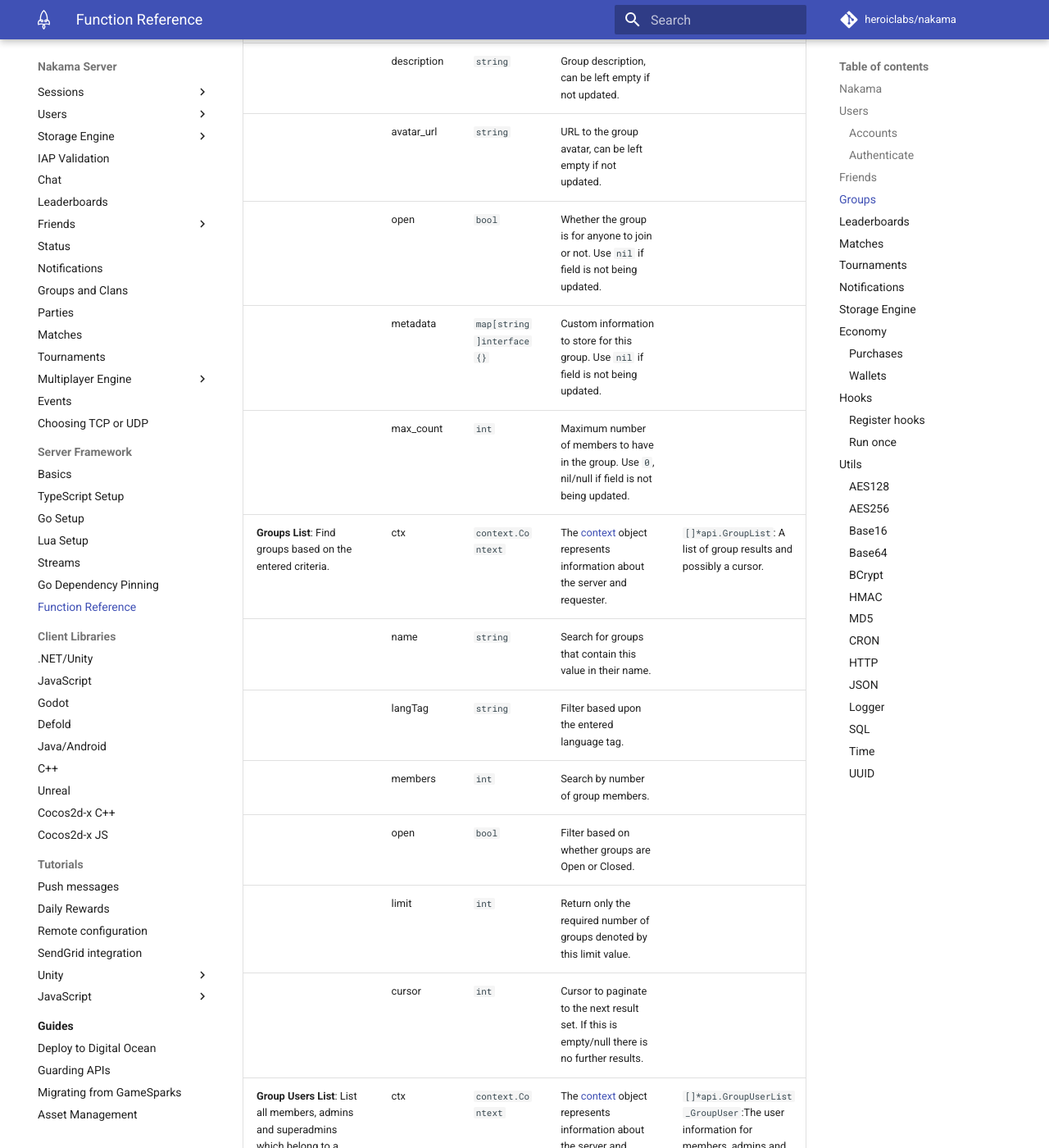
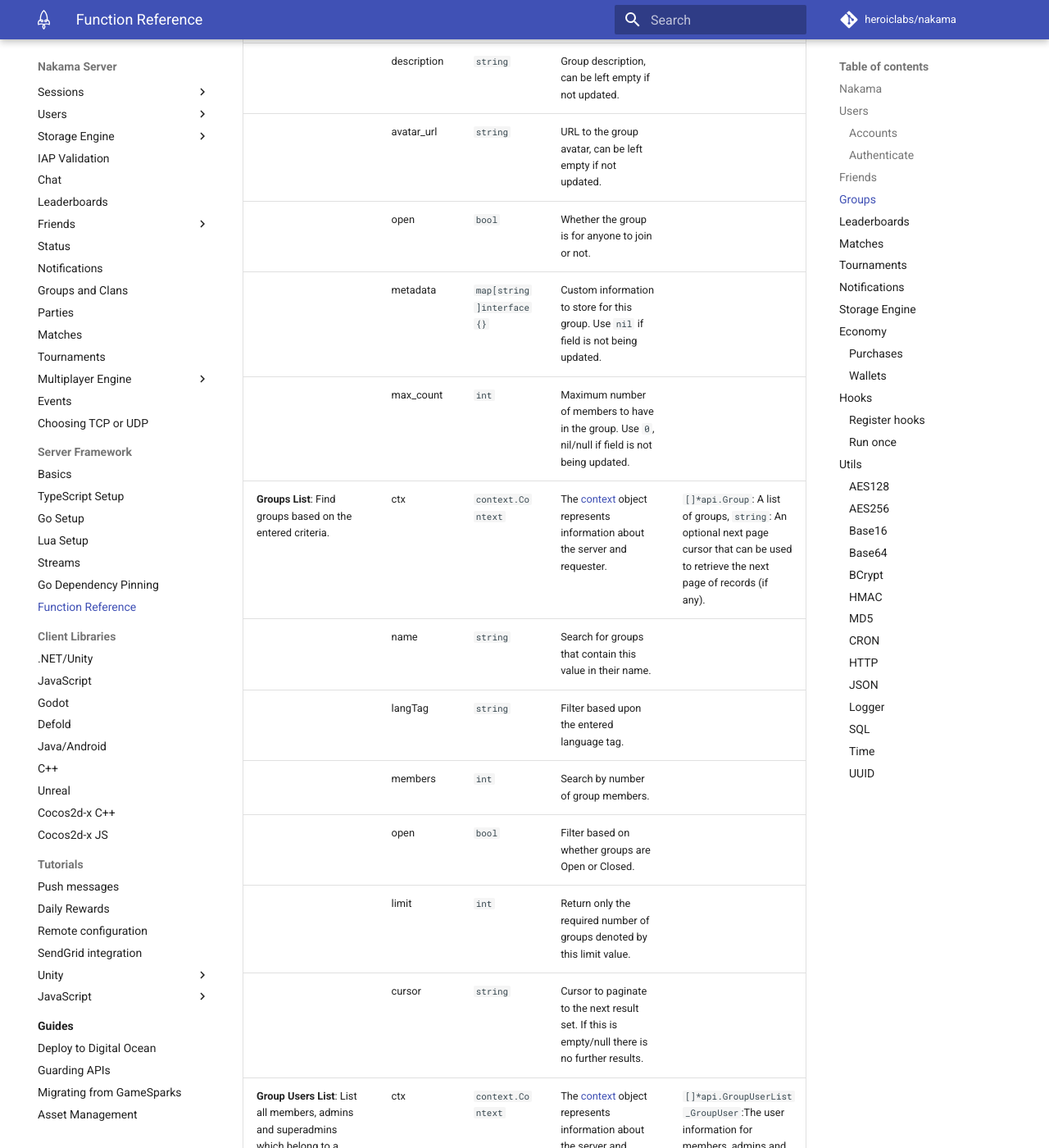
Before and after one commit to heroiclabs/nakama-docs, an MkDocs documentation site: the page built from docs/nakama/server-framework/function-reference.md, in a window 1280 px wide and 1400 px high, scrolled down 15976 px. Shown: the whole window at 82% size. Built offline with MkDocs 1.6.1 and Material for MkDocs 9.7.7, drawn with Linux system fonts in a browser that asks for light colours; comment, search, counter and statistics services are not loaded; some of the changed text lies outside the part shown.

Commit message:
Copy over groups function reference fix

```diff
--- a/docs/nakama/server-framework/function-reference.md
+++ b/docs/nakama/server-framework/function-reference.md
@@ -829,16 +829,16 @@
     | | lang | `string` | Group language. Empty if not updated. |
     | | description | `string` | Group description, can be left empty if not updated. |
     | | avatar_url | `string` | URL to the group avatar, can be left empty if not updated. |
-    | | open | `bool` | Whether the group is for anyone to join or not. Use `nil` if field is not being updated. |
+    | | open | `bool` | Whether the group is for anyone to join or not. |
     | | metadata | `map[string]interface{}` | Custom information to store for this group. Use `nil` if field is not being updated. |
     | | max_count | `int` | Maximum number of members to have in the group. Use `0`, nil/null if field is not being updated. |
-    | **Groups List**: Find groups based on the entered criteria. | ctx | `context.Context` | The [context](basics.md#register-hooks) object represents information about the server and requester. | `[]*api.GroupList`: A list of group results and possibly a cursor. |
+    | **Groups List**: Find groups based on the entered criteria. | ctx | `context.Context` | The [context](basics.md#register-hooks) object represents information about the server and requester. | `[]*api.Group`: A list of groups, `string`: An optional next page cursor that can be used to retrieve the next page of records (if any). |
     | | name | `string` | Search for groups that contain this value in their name. |
     | | langTag | `string` | Filter based upon the entered language tag. |
     | | members | `int` | Search by number of group members. |
     | | open | `bool` | Filter based on whether groups are Open or Closed. |
     | | limit | `int` | Return only the required number of groups denoted by this limit value. |
-    | | cursor |`int` | Cursor to paginate to the next result set. If this is empty/null there is no further results. |
+    | | cursor |`string` | Cursor to paginate to the next result set. If this is empty/null there is no further results. |
     | **Group Users List**: List all members, admins and superadmins which belong to a group. This also list incoming join requests. | ctx | `context.Context` | The [context](basics.md#register-hooks) object represents information about the server and requester. | `[]*api.GroupUserList_GroupUser`:The user information for members, admins and superadmins for the group. Also users who sent a join request. |
     | | group_id | `string` | The ID of the group to list members for. |
     | **Group User Join**: Join a group for a particular user. | ctx | `context.Context` | The [context](basics.md#register-hooks) object represents information about the server and requester. |
@@ -905,19 +905,20 @@
         logger.WithField("err", err).Error("Group update error.")
     }
 
-    // Group List
+    // Groups List
     groupName := "Heroic"
     langTag := "en"
     members := 10
     open := true
     limit := 100
-
-    list, err := nk.GroupList(ctx, groupName, langTag, members, open, limit)
-    if err != nil {
-    logger.WithField("err", err).Error("Group list error.")
+	cursor := ""
+
+    list, cursor, err := nk.GroupsList(ctx, groupName, langTag, &members, &open, limit, cursor)
+    if err != nil {
+    	logger.WithField("err", err).Error("Group list error.")
     } else {
-    for _, g := range list.Groups {
-        logger.Info("ID %s - can enter? %b", g.Id, g.CanEnter)
+    for _, g := range list {
+        logger.Info("ID %s - open? %b cursor: %s", g.Id, g.Open, cursor)
       }
     }
 
@@ -1196,10 +1197,10 @@
     | | max_count | `Opt. number` | Maximum number of members to have in the group. Use `0`, nil/null if field is not being updated. |
     | **Groups List**: Find groups based on the entered criteria. | name | `string` | Search for groups that contain this value in their name. | `nkruntime.GroupList`: A list of group results and possibly a cursor. |
     | | langTag | Opt. `string` | Filter based upon the entered language tag. |
+    | | open | Opt. `bool` | Filter based on whether groups are Open or Closed. |
     | | members | Opt. `number` | Search by number of group members. |
-    | | open | Opt. `bool` | Filter based on whether groups are Open or Closed. |
     | | limit | Opt. `number` | Return only the required number of groups denoted by this limit value. |
-    | | cursor | Opt. `number` | Cursor to paginate to the next result set. If this is empty/null there is no further results. |
+    | | cursor | Opt. `string` | Cursor to paginate to the next result set. If this is empty/null there is no further results. |
     | **Group Users List**: List all members, admins and superadmins which belong to a group. This also list incoming join requests. | group_id | `string` | The ID of the group to list members for. | `nkruntime.GroupUserList`:The user information for members, admins and superadmins for the group. Also users who sent a join request. |
     | **Group User Join**: Join a group for a particular user. | group_id | `string` | The ID of the group to join. |
     | | user_id | `string` | The user ID to add to this group. |
@@ -1265,7 +1266,7 @@
 
     let results: nkruntime.GroupList = {};
     try {
-        results = nk.groupList(groupName, langTag, members, open, limit);
+        results = nk.groupsList(groupName, langTag, open, members, limit);
     } catch (error) {
         // Handle error
     }
```
